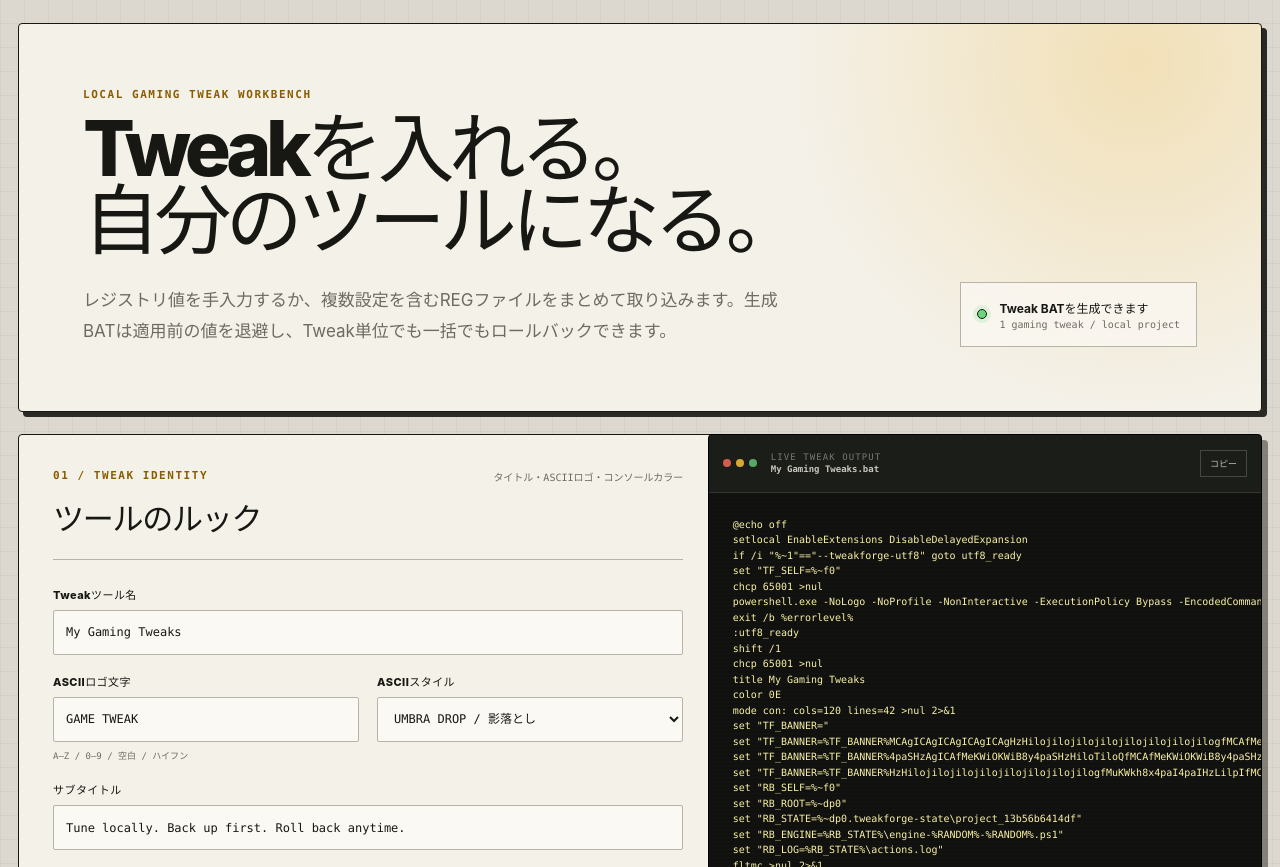
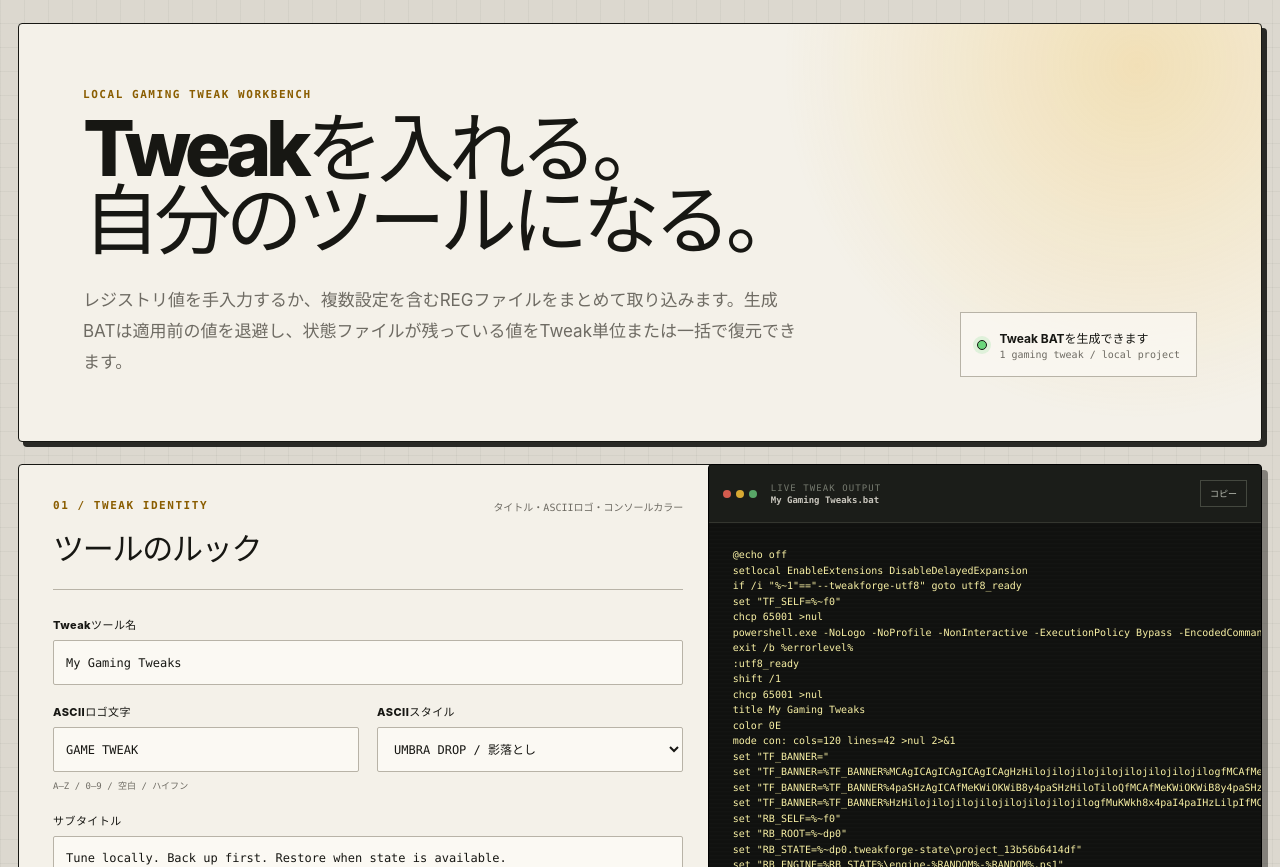
Before and after one commit to Kqgen/registry-menu-builder, a website built with Vite: page index.html in a window 1280 px wide. Shown: the part 73-940 px from the top of the page. Built offline with nearby package versions, Linux system fonts and the light colour scheme.

Commit message:
Add project overview and clarify restore behavior

```diff
--- a/index.html
+++ b/index.html
@@ -29,7 +29,7 @@
         <div>
           <p class="eyebrow">LOCAL GAMING TWEAK WORKBENCH</p>
           <h1>Tweakを入れる。<br />自分のツールになる。</h1>
-          <p class="lede">レジストリ値を手入力するか、複数設定を含むREGファイルをまとめて取り込みます。生成BATは適用前の値を退避し、Tweak単位でも一括でもロールバックできます。</p>
+          <p class="lede">レジストリ値を手入力するか、複数設定を含むREGファイルをまとめて取り込みます。生成BATは適用前の値を退避し、状態ファイルが残っている値をTweak単位または一括で復元できます。</p>
         </div>
         <div class="status-card">
           <span class="status-dot" aria-hidden="true"></span>
--- a/package.json
+++ b/package.json
@@ -2,7 +2,7 @@
   "name": "gaming-tweak-forge",
   "private": true,
   "version": "0.2.0",
-  "description": "Local Windows app for composing reversible gaming registry tweak batches",
+  "description": "Local Windows app for composing reviewable gaming registry tweak batches with value-level backup and restore",
   "author": "Gaming Tweak Forge contributors",
   "license": "MIT",
   "repository": {
--- a/src/domain/defaults.ts
+++ b/src/domain/defaults.ts
@@ -20,7 +20,7 @@ export const DEFAULT_PROJECT: RegistryProject = {
   title: "My Gaming Tweaks",
   bannerText: "GAME TWEAK",
   bannerStyle: "umbra",
-  subtitle: "Tune locally. Back up first. Roll back anytime.",
+  subtitle: "Tune locally. Back up first. Restore when state is available.",
   theme: "amber",
   tweaks: [DEFAULT_TWEAK],
 };
```
Also changed, not shown: README.md (added).
